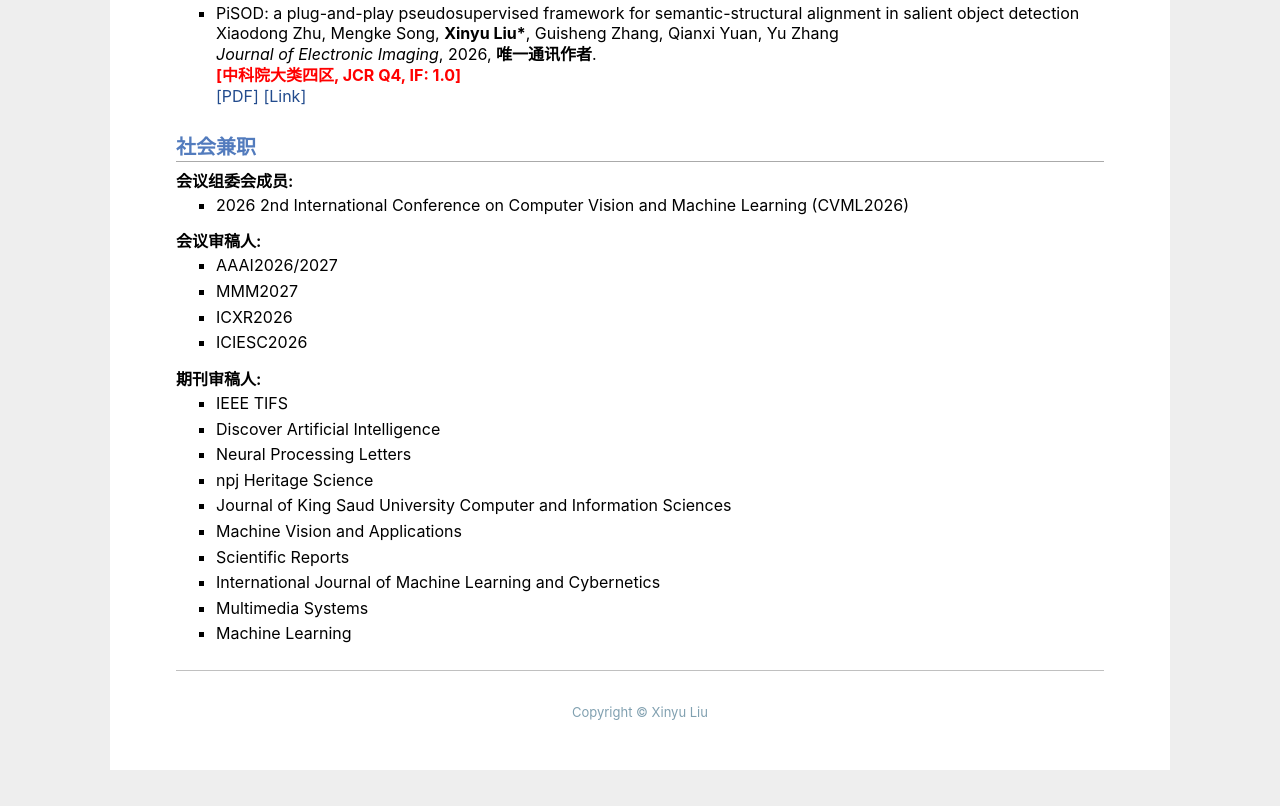
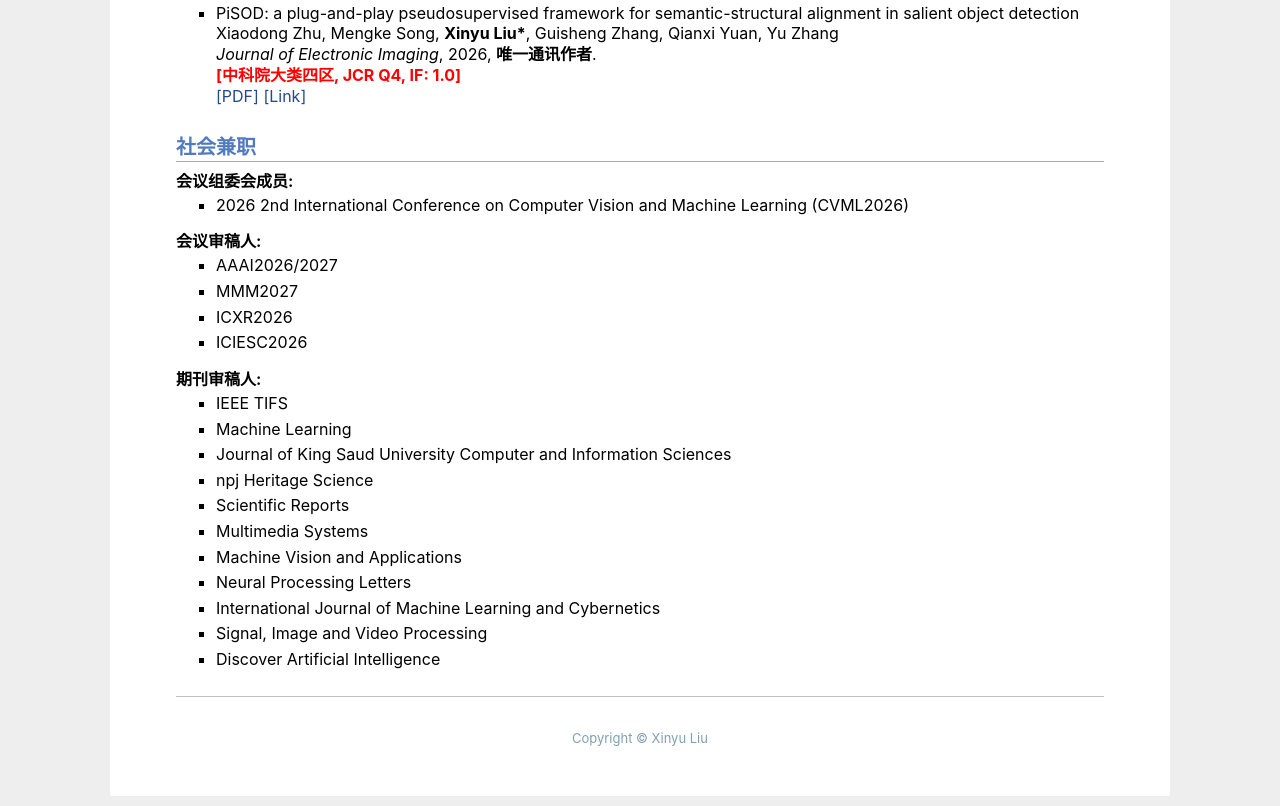
Before and after one commit to liuxy1005/liuxy1005.github.io, a plain HTML site: page index.html in a window 1280 px wide. Shown: the part 2321-3127 px from the top of the page. Before the commit the page ends 3101 px from the top, so only its background shows below. Drawn offline with Linux system fonts and the light colour scheme.

Commit message:
Update index.html

```diff
--- a/index.html
+++ b/index.html
@@ -224,16 +224,17 @@ var _hmt = _hmt || [];
 
 <b>期刊审稿人:</b> <br />
 <ul>
-<li><p>IEEE TIFS<br /></li>
-<li><p>Discover Artificial Intelligence<br /></li>
-<li><p>Neural Processing Letters<br /></li>
-<li><p>npj Heritage Science<br /></li>
-<li><p>Journal of King Saud University Computer and Information Sciences<br /></li>
-<li><p>Machine Vision and Applications<br /></li>
-<li><p>Scientific Reports<br /></li>
-<li><p>International Journal of Machine Learning and Cybernetics<br /></li>
-<li><p>Multimedia Systems<br /></li>
-<li><p>Machine Learning<br /></li>
+<li><p>IEEE TIFS<br /></p></li>
+<li><p>Machine Learning<br /></p></li>
+<li><p>Journal of King Saud University Computer and Information Sciences<br /></p></li>
+<li><p>npj Heritage Science<br /></p></li>
+<li><p>Scientific Reports<br /></p></li>
+<li><p>Multimedia Systems<br /></p></li>
+<li><p>Machine Vision and Applications<br /></p></li>
+<li><p>Neural Processing Letters<br /></p></li>
+<li><p>International Journal of Machine Learning and Cybernetics<br /></p></li>
+<li><p>Signal, Image and Video Processing<br /></p></li>
+<li><p>Discover Artificial Intelligence<br /></p></li>
 </ul>
 
 <div id="footer">
```
